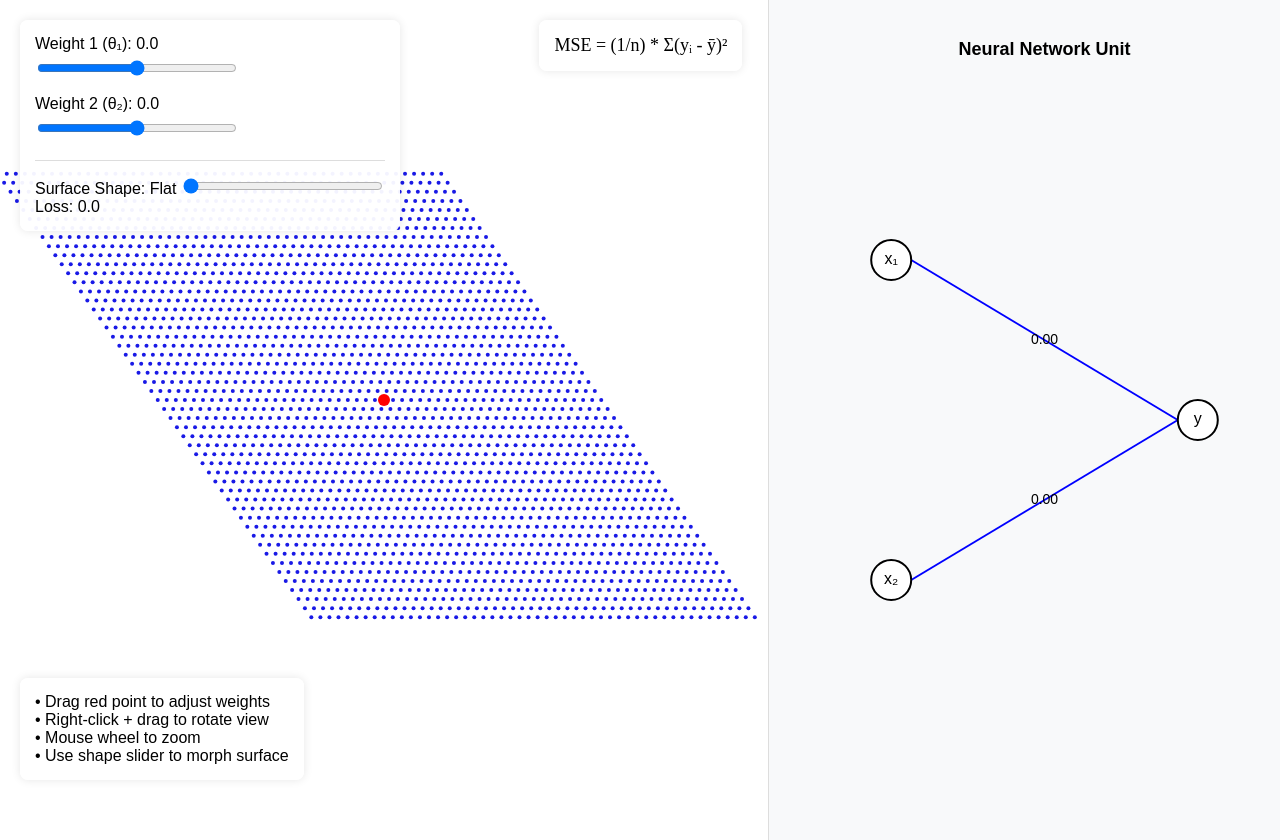
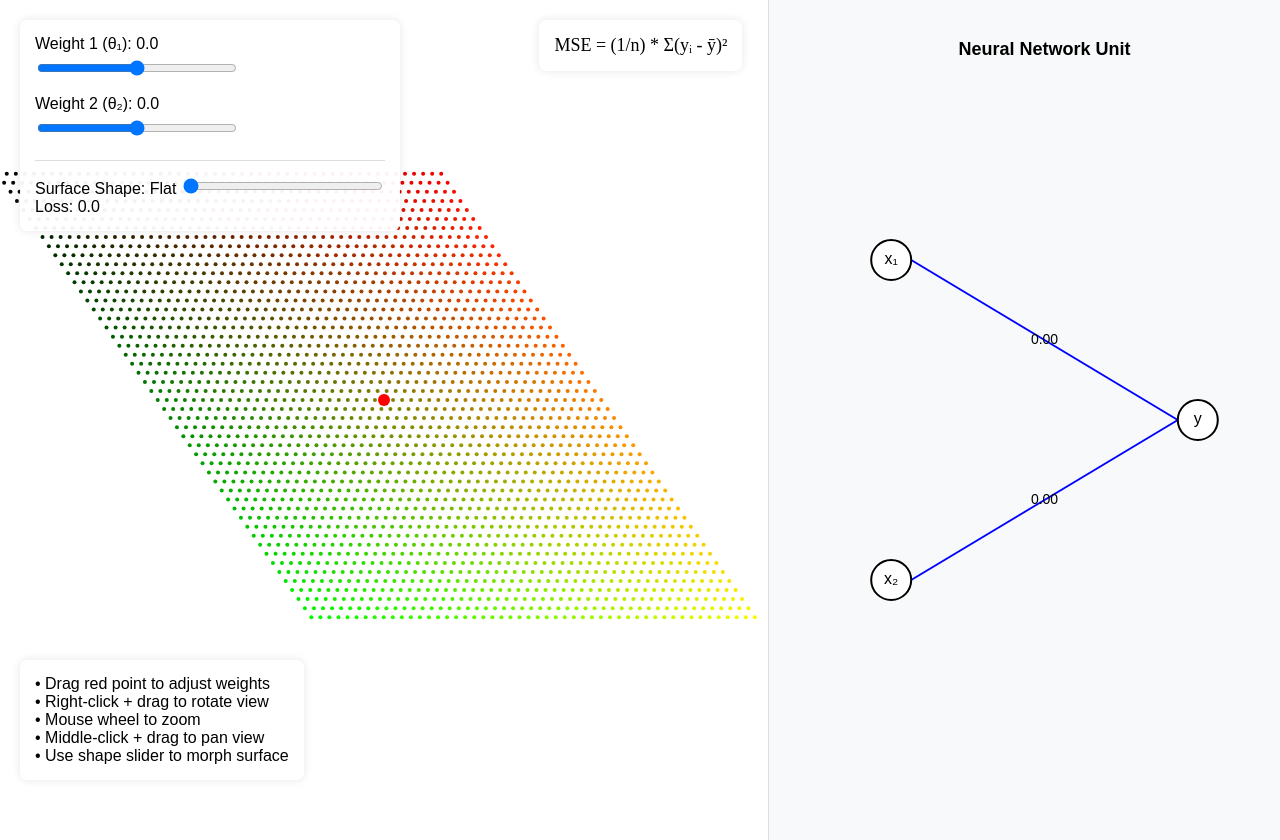
Before and after one commit to lioryan/GDCNN, a plain HTML site: page index.html in a window 1280 px wide. Drawn offline with Linux system fonts and the light colour scheme.

Commit message:
index.html

```diff
--- a/index.html
+++ b/index.html
@@ -18,6 +18,10 @@
         }
         #bowl-container {
             position: relative;
+            cursor: grab;
+        }
+        #bowl-container:active {
+            cursor: grabbing;
         }
         #network-container {
             position: relative;
@@ -110,6 +114,7 @@
         • Drag red point to adjust weights<br>
         • Right-click + drag to rotate view<br>
         • Mouse wheel to zoom<br>
+        • Middle-click + drag to pan view<br>
         • Use shape slider to morph surface
     </div>
 
@@ -126,8 +131,10 @@
         let currentPos = { x: 0, y: 0 };
         let isDragging = false;
         let isRotating = false;
+        let isPanning = false;
         let lastMousePos = { x: 0, y: 0 };
         let path = [];
+        let panOffset = { x: 0, y: 0 };
 
         function resizeCanvases() {
             const container = document.getElementById('bowl-container');
@@ -150,8 +157,8 @@
         function project(x, y, z) {
             const baseScale = Math.min(width, height) / 12;
             const finalScale = baseScale * scale;
-            const centerX = width / 2;
-            const centerY = height / 2;
+            const centerX = width / 2 + panOffset.x;
+            const centerY = height / 2 + panOffset.y;
 
             const xRot = rotation.x * Math.PI / 180;
             const yRot = rotation.y * Math.PI / 180;
@@ -168,11 +175,16 @@
             };
         }
 
-        function getColor(height) {
+        function getColor(height, x, y) {
             const maxHeight = 50;
             const normalized = Math.min(height / maxHeight, 1);
-            const hue = 240 - normalized * 180;
-            return `hsl(${hue}, 80%, 50%)`;
+
+            // RGB gradient based on position and height
+            const r = Math.floor(((x + 5) / 10) * 255);  // Red varies with x
+            const g = Math.floor(((y + 5) / 10) * 255);  // Green varies with y
+            const b = Math.floor(normalized * 255);       // Blue varies with height
+
+            return `rgb(${r}, ${g}, ${b})`;
         }
 
         function drawSurface() {
@@ -185,7 +197,7 @@
                     const proj = project(x, y, z);
                     ctx.beginPath();
                     ctx.arc(proj.x, proj.y, 2 * scale, 0, Math.PI * 2);
-                    ctx.fillStyle = getColor(z);
+                    ctx.fillStyle = getColor(z, x, y);
                     ctx.fill();
                 }
             }
@@ -222,7 +234,6 @@
             const inputY2 = height * 0.7;
             const outputY = height * 0.5;
 
-            // Draw neurons
             function drawNeuron(x, y, label) {
                 netCtx.beginPath();
                 netCtx.arc(x, y, neuronRadius, 0, Math.PI * 2);
@@ -239,7 +250,6 @@
                 netCtx.fillText(label, x, y);
             }
 
-            // Draw connections with weights
             function drawConnection(x1, y1, x2, y2, weight) {
                 const width = Math.abs(weight) * 2;
                 netCtx.beginPath();
@@ -249,7 +259,6 @@
                 netCtx.lineWidth = width;
                 netCtx.stroke();
 
-                // Weight label
                 const midX = (x1 + x2) / 2;
                 const midY = (y1 + y2) / 2;
                 netCtx.fillStyle = '#000';
@@ -286,22 +295,26 @@
             lastMousePos = { x: e.clientX, y: e.clientY };
             if (e.button === 2) {
                 isRotating = true;
+            } else if (e.button === 1) {  // Middle mouse button
+                isPanning = true;
+                e.preventDefault();
             } else {
                 isDragging = true;
             }
         });
 
         surfaceCanvas.addEventListener('mousemove', (e) => {
-            if (isDragging || isRotating) {
+            if (isDragging || isRotating || isPanning) {
                 const deltaX = e.clientX - lastMousePos.x;
                 const deltaY = e.clientY - lastMousePos.y;
 
                 if (isRotating) {
                     rotation.y += deltaX * 0.5;
                     rotation.x += deltaY * 0.5;
+                } else if (isPanning) {
+                    panOffset.x += deltaX;
+                    panOffset.y += deltaY;
                 } else {
-                    // Update point position based on mouse movement
-                    // This is a simplified version - you might want to improve the mapping
                     currentPos.x += deltaX * 0.01;
                     currentPos.y -= deltaY * 0.01;
                     currentPos.x = Math.max(-5, Math.min(5, currentPos.x));
@@ -317,6 +330,7 @@
         surfaceCanvas.addEventListener('mouseup', () => {
             isDragging = false;
             isRotating = false;
+            isPanning = false;
         });
 
         surfaceCanvas.addEventListener('wheel', (e) => {
```
